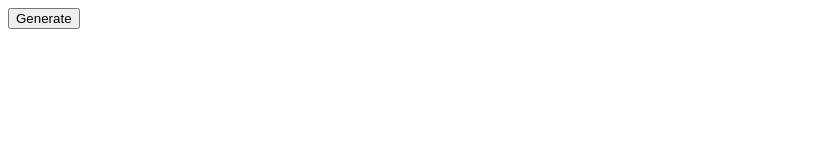
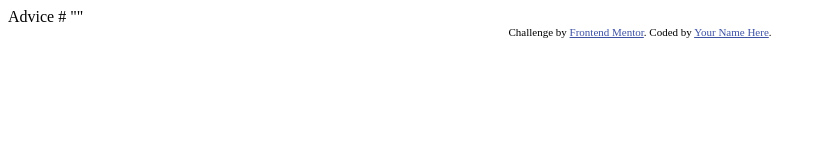
Before and after one commit to Francis-Frimpong/random-quotes-generator, a plain HTML site: page index.html in a window 1280 px wide. Shown: the whole page, without its empty margins (0-824 px from the left). Drawn offline with Linux system fonts and the light colour scheme.

Commit message:
new files and folder added

```diff
--- a/app.js
+++ b/app.js
@@ -1,5 +1,5 @@
-const displayQuotes = document.querySelector('.display-quotes');
-const button = document.querySelector('.btn');
+// const displayQuotes = document.querySelector('.display-quotes');
+// const button = document.querySelector('.btn');
 
 
 
@@ -24,4 +24,4 @@ const getRandomQuote = async () => {
 }
 
 
-button.addEventListener('click', getRandomQuote);
+// button.addEventListener('click', getRandomQuote);
--- a/index.html
+++ b/index.html
@@ -1,15 +1,28 @@
 <!DOCTYPE html>
 <html lang="en">
 <head>
-    <meta charset="UTF-8">
-    <meta name="viewport" content="width=device-width, initial-scale=1.0">
-    <link rel="stylesheet" href="style.css">
-    <title>rqg(test)</title>
+  <meta charset="UTF-8">
+  <meta name="viewport" content="width=device-width, initial-scale=1.0"> <!-- displays site properly based on user's device -->
+
+  <link rel="icon" type="image/png" sizes="32x32" href="./images/favicon-32x32.png">
+
+  <title>Frontend Mentor | Advice generator app</title>
+
+  <!-- Feel free to remove these styles or customise in your own stylesheet 👍 -->
+  <style>
+    .attribution { font-size: 11px; text-align: center; }
+    .attribution a { color: hsl(228, 45%, 44%); }
+  </style>
 </head>
 <body>
-    <div class="display-quotes"></div>
-    <button class="btn">Generate</button>
 
-    <script src="app.js"></script>
+  Advice #<!-- Advice ID goes here -->
+
+  "<!-- Advice text goes here -->"
+
+  <div class="attribution">
+    Challenge by <a href="https://www.frontendmentor.io?ref=challenge" target="_blank">Frontend Mentor</a>.
+    Coded by <a href="#">Your Name Here</a>.
+  </div>
 </body>
 </html>
```
Also changed, not shown: images/favicon-32x32.png (added), images/icon-dice.svg (added), images/pattern-divider-desktop.svg (added), images/pattern-divider-mobile.svg (added), 3 other files.
